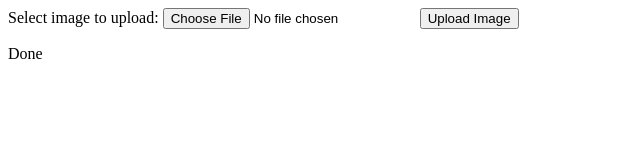
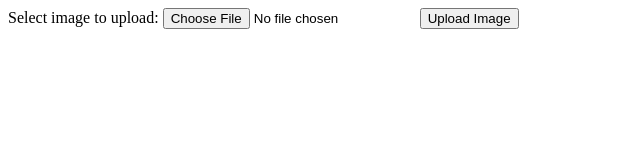
Before and after one commit to MinxianLi/phpFileUpload, a plain HTML site: page index.html in a window 1280 px wide. Shown: the full height of the page, 0-640 px from the left. Drawn offline with Linux system fonts and the light colour scheme.

Commit message:
Removed <p> tag

```diff
--- a/index.html
+++ b/index.html
@@ -5,7 +5,6 @@
 	Select image to upload:
 	<input type="file" name="fileToUpload" id="fileToUpload">
 	<input type="submit" value="Upload Image" name="submit">
-	<p>Done</p>
 </form>
 </body>
 </html>
```
